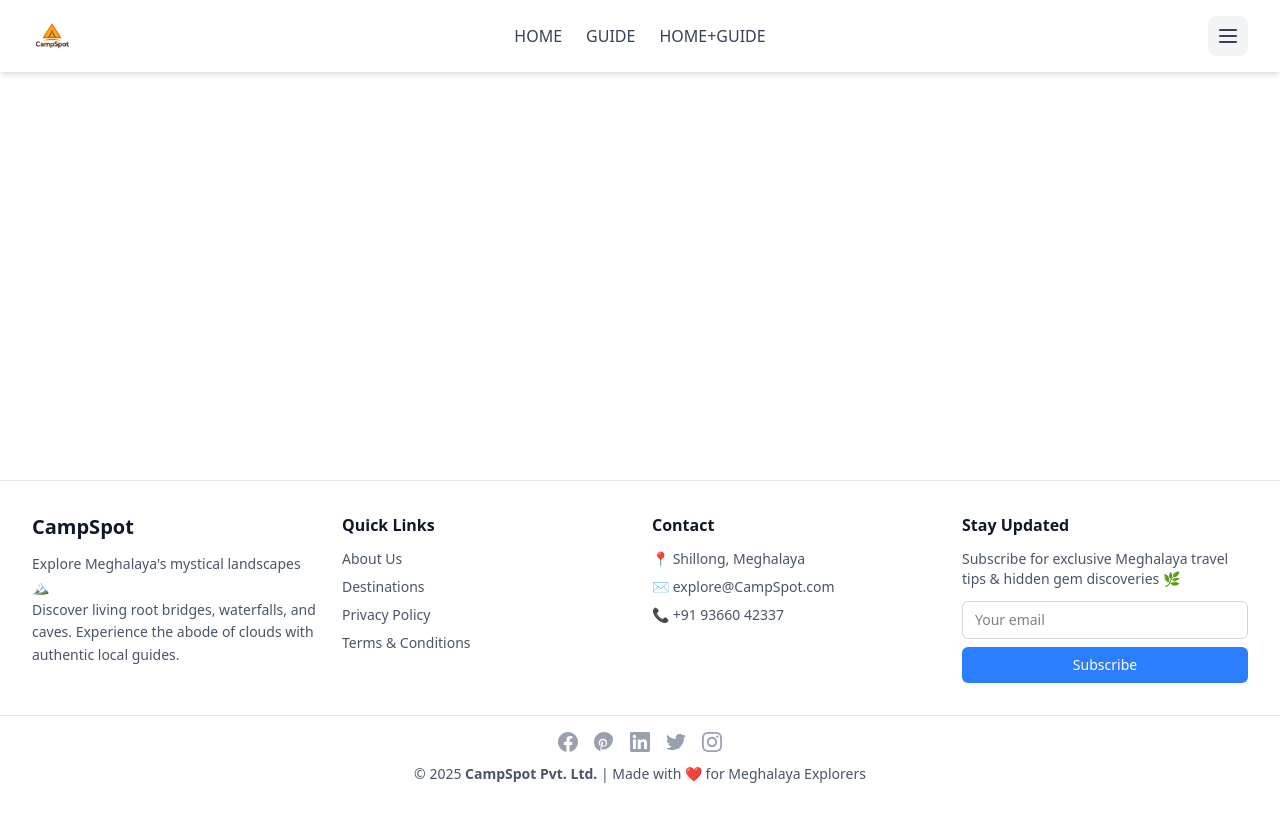
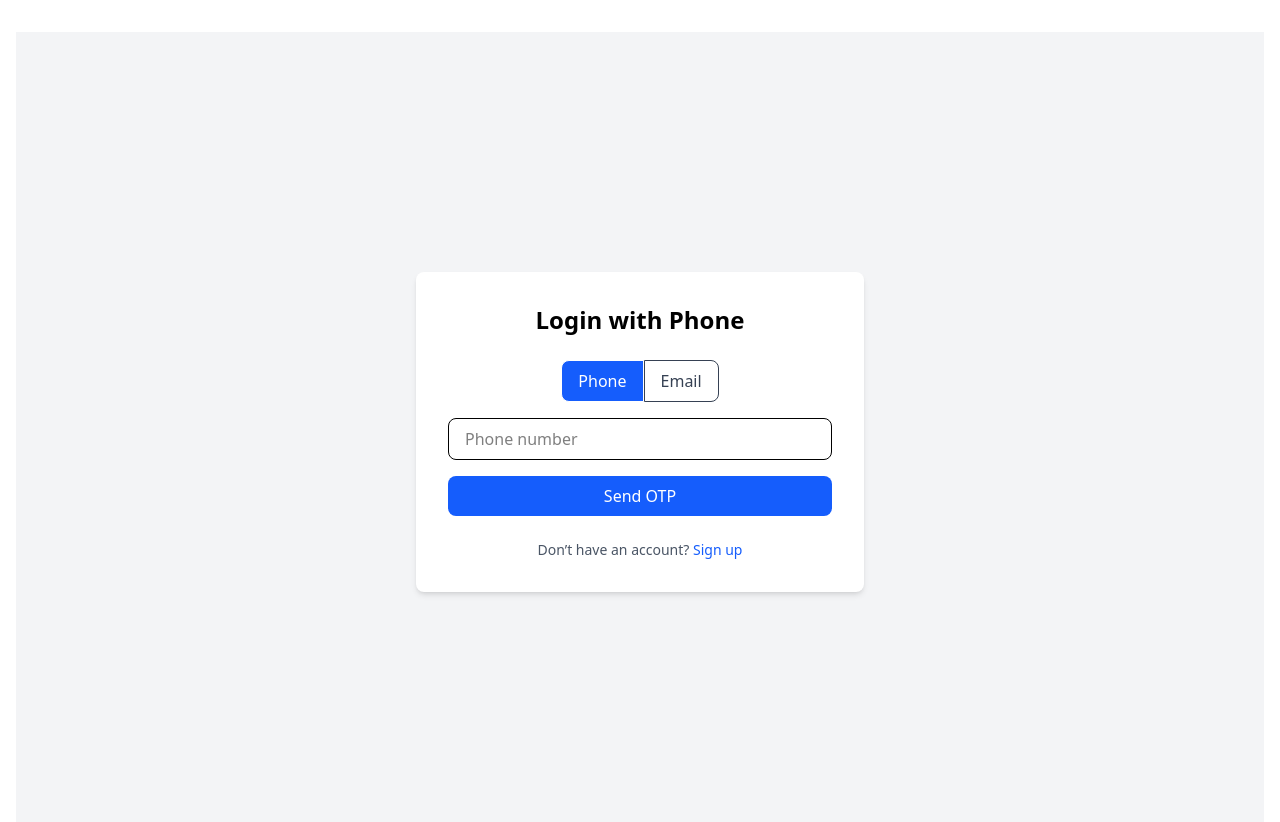
Before and after one commit to DecendmanPohthmi/AirBNB, a React (Vite) app in the folder frontend/: page /auth in a window 1280 px wide. Shown: the top 822 px of the page. Before the commit the page ends 800 px from the top, so only its background shows below. Built offline with nearby package versions, Linux system fonts and the light colour scheme.

Commit message:
Add the login and signup page

```diff
--- a/frontend/src/App.jsx
+++ b/frontend/src/App.jsx
@@ -1,29 +1,32 @@
 import React from "react";
-import { Route, Routes } from "react-router-dom";
+import { Route, Routes, useLocation } from "react-router-dom";
 import Navbar from "./components/Navbar";
 import Home from "./pages/Home";
 import Footer from "./components/Footer";
 import Profile from "./components/Profile";
-import ListingPage from "./pages/ListingPage"; // renamed from Booking
+import ListingPage from "./pages/ListingPage";
+import Auth from "./pages/Auth";
 
 const App = () => {
+  const location = useLocation();
+  const hideLayout = location.pathname === "/auth"; // ✅ check current route
+
   return (
     <div className="min-h-screen flex flex-col">
-      <Navbar />
+      {!hideLayout && <Navbar />} {/* ✅ hide Navbar on /auth */}
 
-      {/* Main content area */}
       <main className="flex-1">
-        <div className="container mx-auto px-4 py-8">
+        <div className={`px-4 py-8 ${!hideLayout ? "container mx-auto" : ""}`}>
           <Routes>
             <Route path="/" element={<Home />} />
+            <Route path="/auth" element={<Auth />} />
             <Route path="/profile" element={<Profile />} />
-            {/* Dynamic route for a listing */}
             <Route path="/listing/:id" element={<ListingPage />} />
           </Routes>
         </div>
       </main>
 
-      <Footer />
+      {!hideLayout && <Footer />} {/* ✅ hide Footer on /auth */}
     </div>
   );
 };
--- a/frontend/src/components/Navbar.jsx
+++ b/frontend/src/components/Navbar.jsx
@@ -71,8 +71,14 @@ export default function Navbar() {
               Help Center
             </button>
             <hr className="my-2 border-gray-200" />
-            <button className="w-full text-left px-4 py-2 text-blue-600 hover:bg-blue-50 font-medium transition-colors duration-150">
-              Login/Sign In
+            <button className="w-full text-left px-4 py-2 text-blue-600 hover:bg-blue-50 font-medium transition-colors duration-150"
+              onClick={() => {
+                navigate('/auth');
+                setIsProfileMenuOpen(false);
+              }}
+            >
+              Login / Sign Up
+
             </button>
           </div>
         )}
--- /dev/null
+++ b/frontend/src/pages/Auth.jsx
@@ -0,0 +1,154 @@
+import React, { useState } from 'react';
+import { useNavigate } from 'react-router-dom';
+
+const Auth = () => {
+  const [mode, setMode] = useState('login'); // 'login' or 'signup'
+  const [method, setMethod] = useState('phone'); // 'phone' or 'email'
+  const [step, setStep] = useState(1); // 1 = enter contact, 2 = enter OTP
+
+  const [phone, setPhone] = useState('');
+  const [email, setEmail] = useState('');
+  const [otp, setOtp] = useState('');
+
+  const navigate = useNavigate();
+
+  const handleSendOtp = () => {
+    if (method === 'phone' && !phone.trim()) return alert('Enter phone number');
+    if (method === 'email' && !email.trim()) return alert('Enter email');
+
+    console.log(`Sending OTP for ${method === 'phone' ? phone : email}`);
+    // TODO: Add Firebase or backend call here
+    setStep(2);
+  };
+
+  const handleVerifyOtp = () => {
+    if (!otp.trim()) return alert('Enter OTP');
+    console.log(`Verifying OTP for ${method === 'phone' ? phone : email}: ${otp}`);
+
+    if (mode === 'signup') {
+      console.log('Creating account for:', name);
+    }
+
+    alert(`${mode === 'signup' ? 'Signed up' : 'Logged in'} successfully`);
+    navigate('/');
+  };
+
+  const toggleMode = () => {
+    setMode(mode === 'login' ? 'signup' : 'login');
+    setStep(1);
+    setOtp('');
+    setPhone('');
+    setEmail('');
+    setName('');
+  };
+
+  return (
+    <div className="min-h-screen flex items-center justify-center bg-gray-100 px-4">
+      <div className="bg-white p-8 rounded-lg shadow-md w-full max-w-md">
+        <h2 className="text-2xl font-bold text-center mb-6">
+          {mode === 'login' ? 'Login' : 'Sign Up'} with {method === 'phone' ? 'Phone' : 'Email'}
+        </h2>
+
+        {/* Toggle between phone/email */}
+        <div className="flex justify-center mb-4">
+          <button
+            onClick={() => {
+              setMethod('phone');
+              setStep(1);
+              setOtp('');
+            }}
+            className={`px-4 py-2 rounded-l-lg border ${method === 'phone' ? 'bg-blue-600 text-white' : 'bg-white text-gray-700'}`}
+          >
+            Phone
+          </button>
+          <button
+            onClick={() => {
+              setMethod('email');
+              setStep(1);
+              setOtp('');
+            }}
+            className={`px-4 py-2 rounded-r-lg border ${method === 'email' ? 'bg-blue-600 text-white' : 'bg-white text-gray-700'}`}
+          >
+            Email
+          </button>
+        </div>
+
+        {step === 1 && (
+          <div className="space-y-4">
+
+            {method === 'phone' ? (
+              <input
+                type="text"
+                placeholder="Phone number"
+                value={phone}
+                onChange={(e) => setPhone(e.target.value)}
+                className="w-full px-4 py-2 border rounded-lg focus:ring-2 focus:ring-blue-500"
+              />
+            ) : (
+              <input
+                type="email"
+                placeholder="Email address"
+                value={email}
+                onChange={(e) => setEmail(e.target.value)}
+                className="w-full px-4 py-2 border rounded-lg focus:ring-2 focus:ring-blue-500"
+              />
+            )}
+
+            <button
+              onClick={handleSendOtp}
+              className="w-full bg-blue-600 text-white py-2 rounded-lg hover:bg-blue-700 transition"
+            >
+              Send OTP
+            </button>
+          </div>
+        )}
+
+        {step === 2 && (
+          <div className="space-y-4">
+            <input
+              type="text"
+              placeholder="Enter OTP"
+              value={otp}
+              onChange={(e) => setOtp(e.target.value)}
+              className="w-full px-4 py-2 border rounded-lg focus:ring-2 focus:ring-green-500"
+            />
+
+            <button
+              onClick={handleVerifyOtp}
+              className="w-full bg-green-600 text-white py-2 rounded-lg hover:bg-green-700 transition"
+            >
+              Verify & {mode === 'signup' ? 'Sign Up' : 'Login'}
+            </button>
+
+            <button
+              onClick={() => setStep(1)}
+              className="w-full text-sm text-blue-600 underline"
+            >
+              Change {method}
+            </button>
+          </div>
+        )}
+
+        <p className="mt-6 text-center text-sm text-gray-600">
+          {mode === 'login' ? (
+            <>
+              Don’t have an account?{' '}
+              <button onClick={toggleMode} className="text-blue-600 hover:underline">
+                Sign up
+              </button>
+            </>
+          ) : (
+            <>
+              Already have an account?{' '}
+              <button onClick={toggleMode} className="text-blue-600 hover:underline">
+                Login
+              </button>
+            </>
+          )}
+        </p>
+      </div>
+    </div>
+  );
+};
+
+export default Auth;
--- a/frontend/src/pages/Home.jsx
+++ b/frontend/src/pages/Home.jsx
@@ -7,6 +7,7 @@ import image2 from "../assets/image2Bed2.jpeg"; // extra
 import image3 from "../assets/image3Bed2.jpeg"; // extra
 import image5 from "../assets/image2Bed3.jpeg"; // extra
 import image6 from "../assets/image3Bed3.jpeg"; // extra
+import homeImage from "../assets/image14.jpeg"
 
 const listings = [
   {
@@ -46,6 +47,15 @@ const listings = [
 export default function Home() {
   return (
     <div className="px-6 py-10">
+      <div className="mb-8 overflow-hidden rounded-xl shadow">
+  <img
+    src={homeImage}
+    alt="Scenic Dawki"
+    className="w-full h-64 md:h-96 object-cover object-center"
+    loading="lazy"
+  />
+</div>
+
       <h2 className="text-2xl font-bold mb-6">Available in DawKi</h2>
 
       <div className="grid grid-cols-1 sm:grid-cols-2 md:grid-cols-3 lg:grid-cols-4 gap-8">
```
